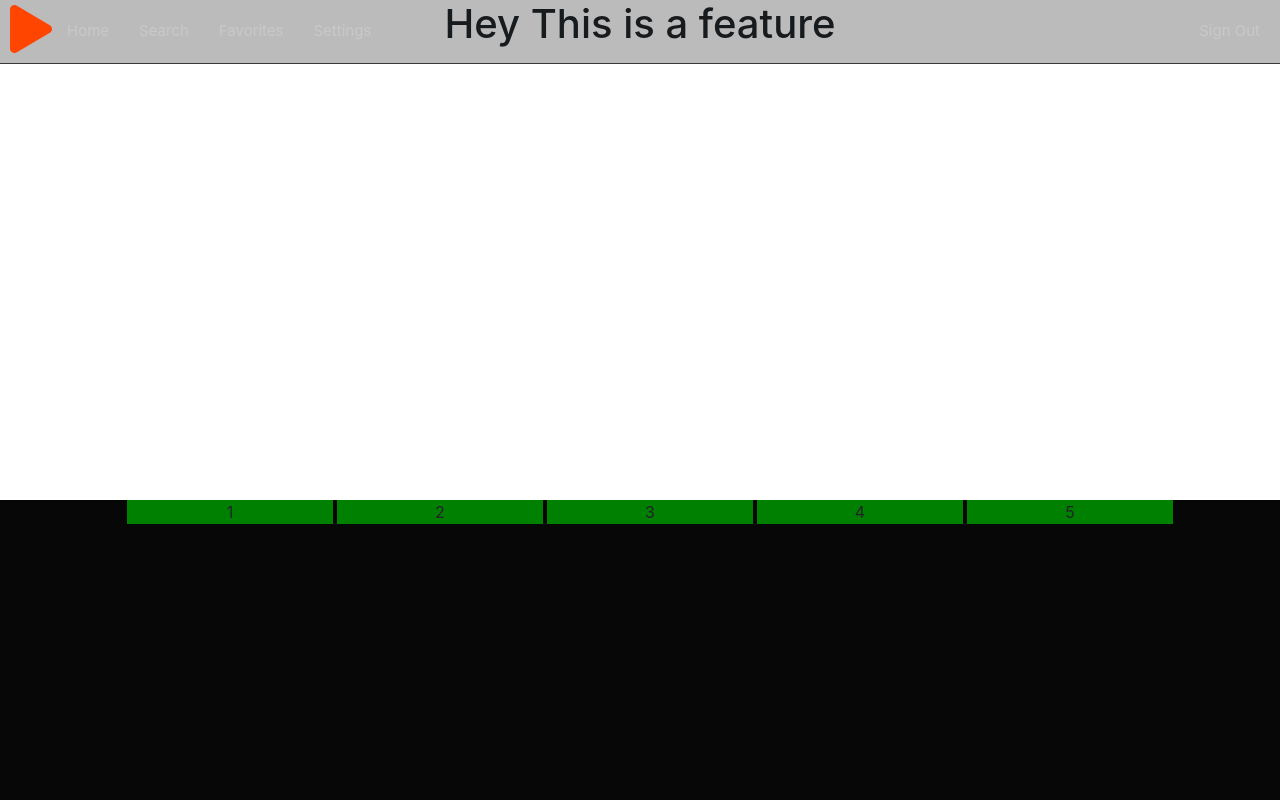
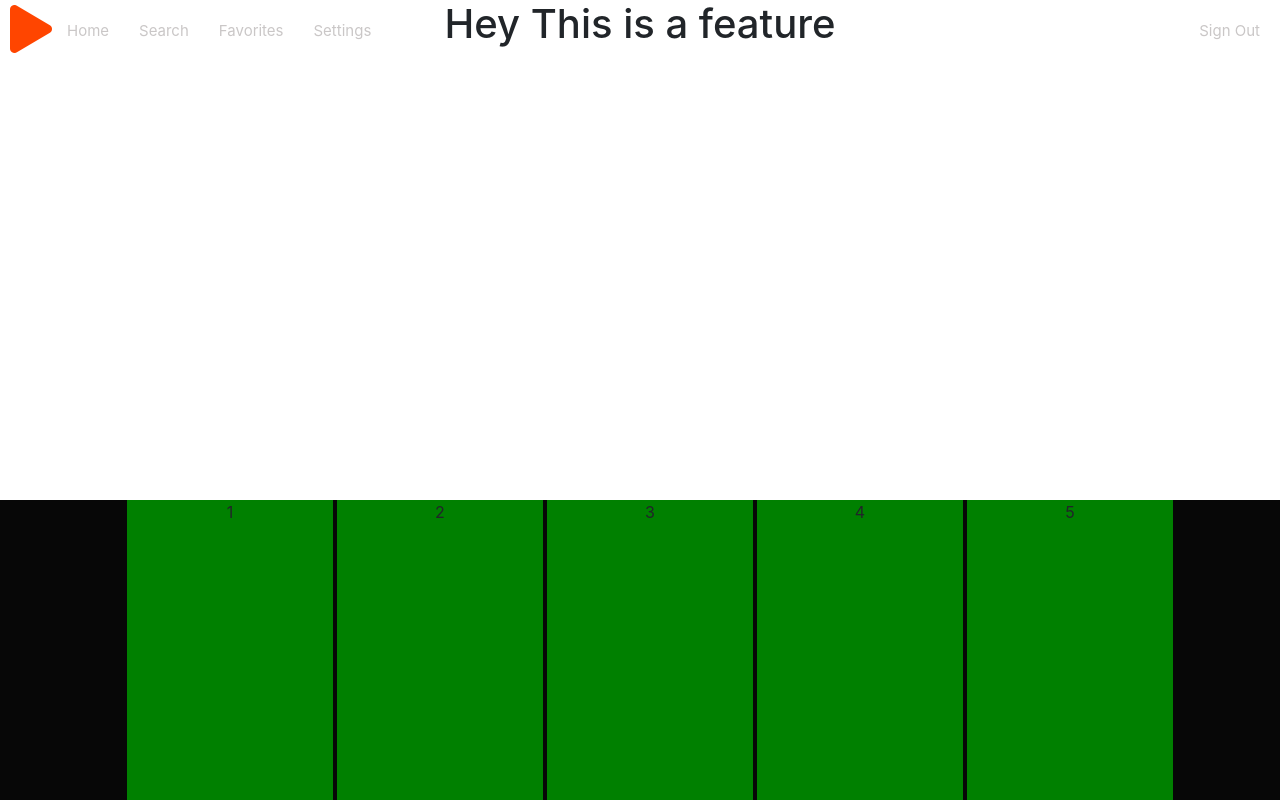
Before and after one commit to MBarbone/videoApp, a React (Create React App) app: page / in a window 1280 px wide. Shown: the top 800 px of the page. Built offline with nearby package versions, Linux system fonts and the light colour scheme.

Commit message:
Clean up Navbar css and transition from transparent to black on scroll

```diff
--- a/src/App.js
+++ b/src/App.js
@@ -1,13 +1,13 @@
 import React from "react";
 import "./App.css";
-import NavBar from "./components/NavBar/index";
+import Div from "./components/NavBar/index";
 import Hero from "./components/hero/index";
 import Slider from "./components/Slider/index";
 
 function App() {
   return (
     <div className="App">
-      <NavBar />
+      <Div />
       <Hero />
       <Slider />
     </div>
--- a/src/components/NavBar/index.js
+++ b/src/components/NavBar/index.js
@@ -1,9 +1,27 @@
 import React from "react";
 import "./style.css";
 
-function NavBar() {
+class Div extends React.Component {
+  state = {
+    background: "transparent"
+  };
+
+  listenScrollEvent = e => {
+    if (window.scrollY > 1) {
+      this.setState({ background: "black" });
+    } else {
+      this.setState({ background: "transparent" });
+    }
+  };
+
+  componentDidMount() {
+    window.addEventListener("scroll", this.listenScrollEvent);
+  }
+
+  render() {
     return (
-    <div className="nav">
+      <div>
+        <div className="nav" style={{ background: this.state.background }}>
           <i className="fas fa-play fa-3x" />
           <a href="#home">Home</a>
           <a href="#search">Search</a>
@@ -13,7 +31,9 @@ function NavBar() {
             Sign Out
           </a>
         </div>
+      </div>
     );
   }
+}
 
-export default NavBar;
+export default Div;
--- a/src/components/NavBar/style.css
+++ b/src/components/NavBar/style.css
@@ -1,10 +1,9 @@
 .nav {
   position: fixed;
   z-index: 1;
-  background: rgba(0, 0, 0, 0.267);
-  border-bottom: 0.5px solid rgb(56, 56, 56);
   width: 100%;
   vertical-align: middle;
+  transition: 500ms ease;
 }
 
 .fa-play {
--- a/src/components/Slider/style.css
+++ b/src/components/Slider/style.css
@@ -13,6 +13,7 @@
   text-align: center;
   margin: 0 2px;
   transition: transform 300ms ease 100ms;
+  height: 800px;
 }
 
 .item:hover ~ .item {
```
Lines whose indentation alone changed are shown as unchanged.
